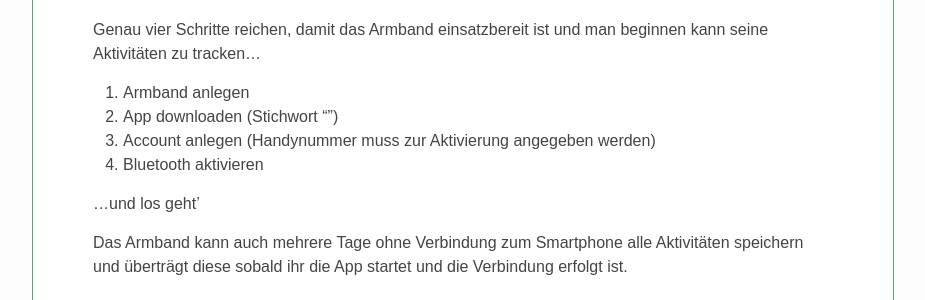
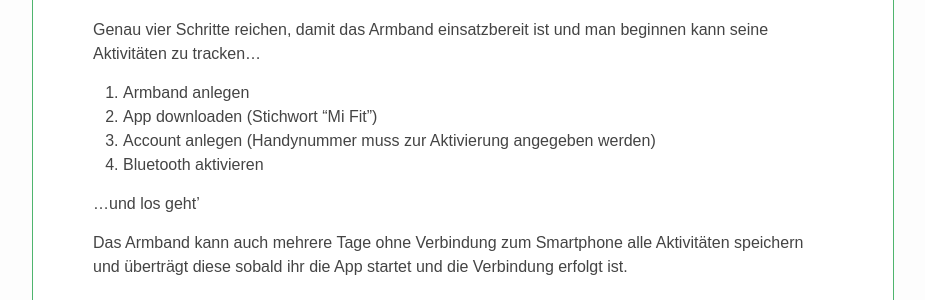
Before and after one commit to webwb/webwb.github.io, a Jekyll site: the page built from _posts/2015-06-15-fitnessarmband-xiaomi-mi-band.md, in a window 1280 px wide and 900 px high, scrolled down 888 px. Shown: the part 152-452 px from the top of the window, without its empty margins (177-1102 px from the left). Built offline with Jekyll 4.4.1, drawn with Linux system fonts in a browser that asks for light colours; comment, search, counter and statistics services are not loaded.

Commit message:
Updated 2015-06-15-fitnessarmband-xiaomi-mi-band.md

```diff
--- a/_posts/2015-06-15-fitnessarmband-xiaomi-mi-band.md
+++ b/_posts/2015-06-15-fitnessarmband-xiaomi-mi-band.md
@@ -20,7 +20,7 @@ Die Verpackung des Bands ist sehr klein - die Umwelt dankt es - und enthält led
 Genau vier Schritte reichen, damit das Armband einsatzbereit ist und man beginnen kann seine Aktivitäten zu tracken...
 
   1. Armband anlegen
-  2. App downloaden (Stichwort "")
+  2. App downloaden (Stichwort "Mi Fit")
   3. Account anlegen (Handynummer muss zur Aktivierung angegeben werden)
   4. Bluetooth aktivieren
 
```
